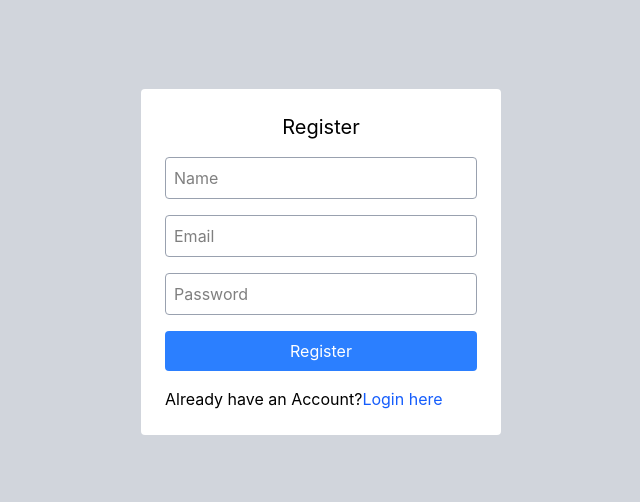
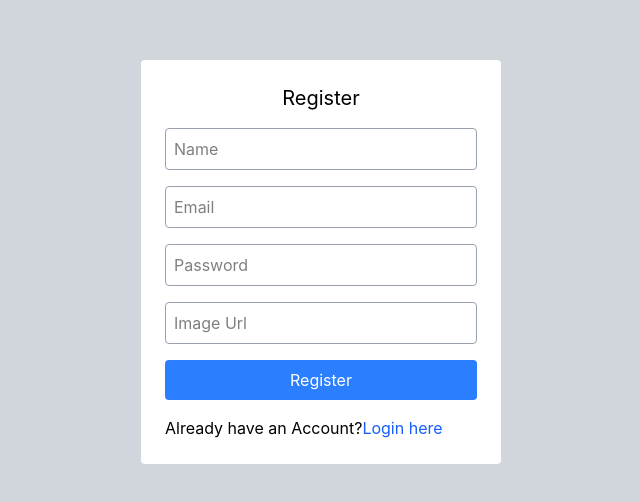
Before and after one commit to amitgith/React, a React (Vite) app in the folder day7-revision/: page / in a window 1280 px wide. Shown: the part 138-640 px from the top of the page, without its empty margins (319-959 px from the left). Built offline with nearby package versions, Linux system fonts and the light colour scheme.

Commit message:
"URL - input field add"

```diff
--- a/day7-revision/src/App.jsx
+++ b/day7-revision/src/App.jsx
@@ -10,7 +10,7 @@ const App = () => {
   return (
     <div className="bg-gray-300 h-screen flex justify-center items-center">
       {toggle ? (
-        users.map((elem, index) => <UsersCard user={elem} />)
+        users.map((elem, index) => <UsersCard key={elem} user={elem} />)
       ) : (
         <Register setUsers={setUsers} setToggle={setToggle} />
       )}
--- a/day7-revision/src/components/Register.jsx
+++ b/day7-revision/src/components/Register.jsx
@@ -5,6 +5,7 @@ const Register = ({ setToggle, setUsers }) => {
     name: "",
     email: "",
     password: "",
+    image: "",
   });
 
   const handleClick = (e) => {
@@ -18,6 +19,7 @@ const Register = ({ setToggle, setUsers }) => {
       name: "",
       email: "",
       password: "",
+      image: "",
     });
   };
   return (
@@ -51,6 +53,15 @@ const Register = ({ setToggle, setUsers }) => {
           placeholder="Password"
           required
         />
+        <input
+          value={formdata.image}
+          onChange={handleClick}
+          className="p-2 border border-gray-400 rounded"
+          name="image"
+          type="url"
+          placeholder="Image Url"
+          required
+        />
         <button className="p-2 bg-blue-500 text-white rounded hover:bg-blue-600 cursor-pointer">
           Register
         </button>
--- a/day7-revision/src/components/UsersCard.jsx
+++ b/day7-revision/src/components/UsersCard.jsx
@@ -6,7 +6,7 @@ const UsersCard = ({ user }) => {
       <div className="w-50 h-50 rounded overflow-hidden">
         <img
           className="h-full w-full"
-          src="https://images.unsplash.com/photo-1506794778202-cad84cf45f1d?q=80&w=687&auto=format&fit=crop&ixlib=rb-4.1.0&ixid=M3wxMjA3fDB8MHxwaG90by1wYWdlfHx8fGVufDB8fHx8fA%3D%3D"
+          src= {user.image}
           alt=""
         />
       </div>
```
